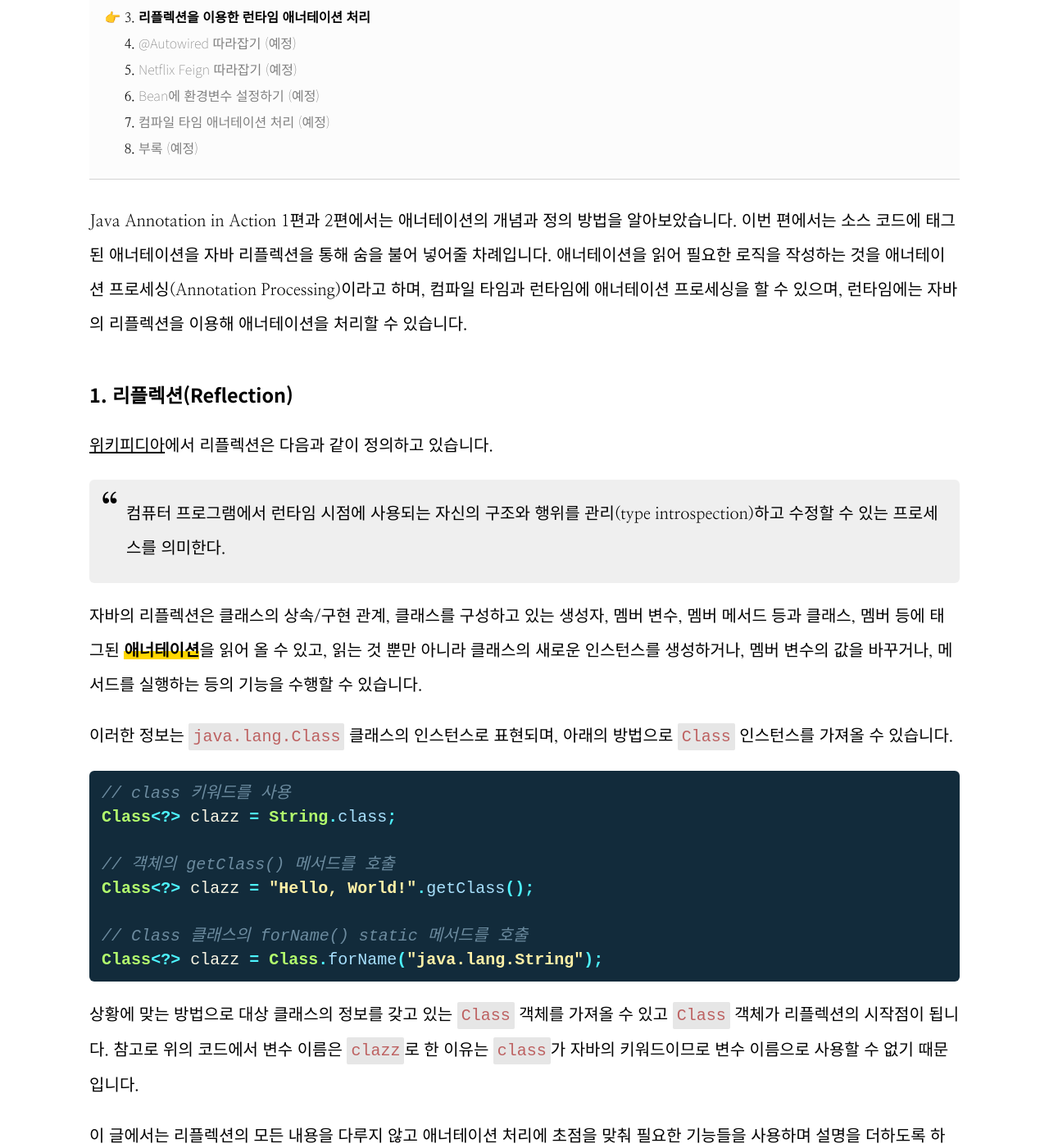
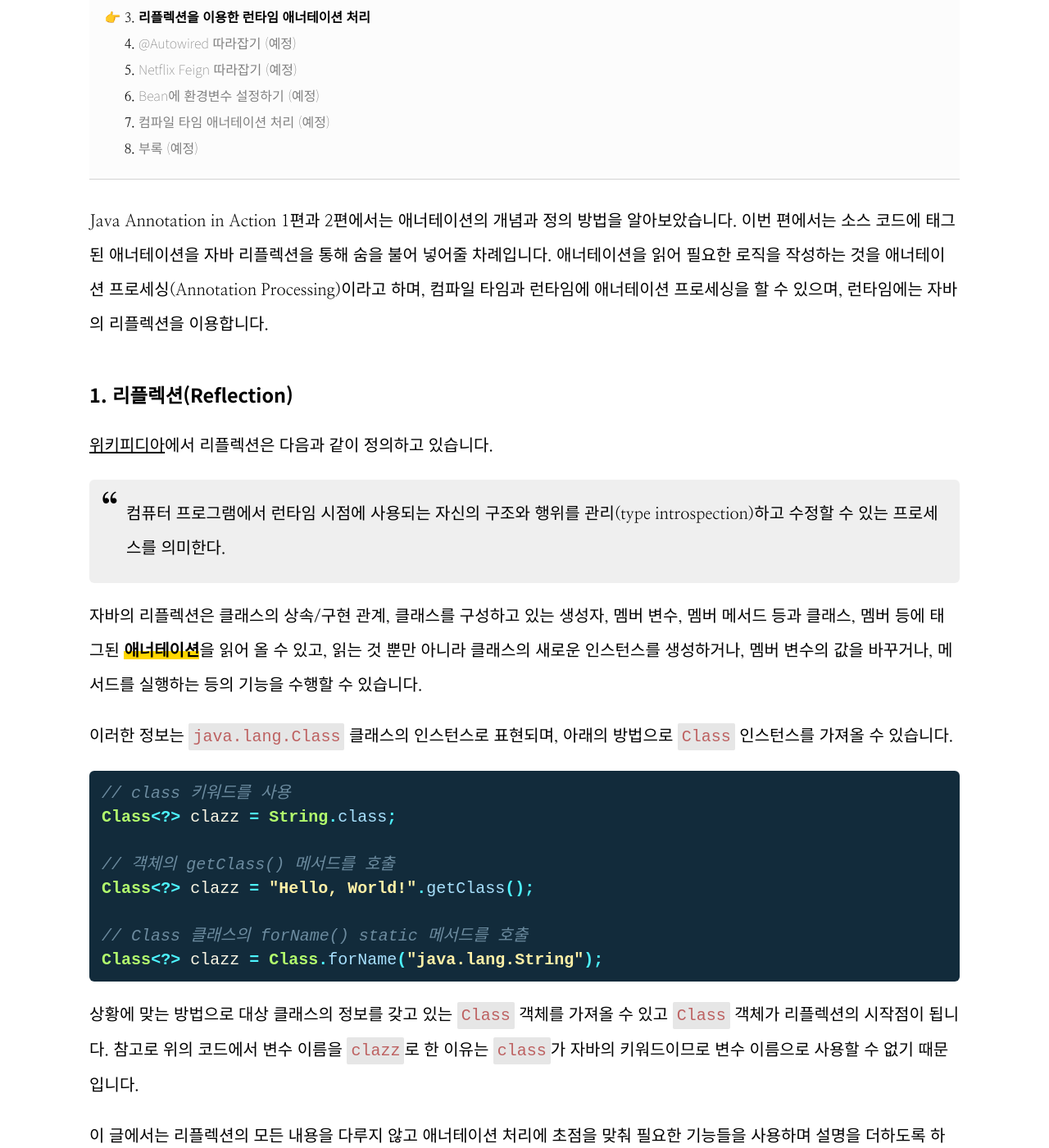
Before and after one commit to nnoco/nnoco.github.io, a Jekyll site: the page built from _posts/dev/java/2020-05-06-Java-Annotation-in-Action-3.md, in a window 1280 px wide and 1400 px high, scrolled down 474 px. Shown: the whole window at 82% size. Built offline with Jekyll 4.4.1, drawn with Linux system fonts in a browser that asks for light colours; some web fonts are replaced; our own code applies the rules of GitHub Pages for plain Markdown files; comment, search, counter and statistics services are not loaded.

Commit message:
오타 수정

````diff
--- a/_posts/dev/java/2020-05-06-Java-Annotation-in-Action-3.md
+++ b/_posts/dev/java/2020-05-06-Java-Annotation-in-Action-3.md
@@ -6,7 +6,7 @@ categories: dev java
 series: java_annotation_in_action
 ---
 
-Java Annotation in Action 1편과 2편에서는 애너테이션의 개념과 정의 방법을 알아보았습니다. 이번 편에서는 소스 코드에 태그된 애너테이션을 자바 리플렉션을 통해 숨을 불어 넣어줄 차례입니다. 애너테이션을 읽어 필요한 로직을 작성하는 것을 애너테이션 프로세싱(Annotation Processing)이라고 하며, 컴파일 타임과 런타임에 애너테이션 프로세싱을 할 수 있으며, 런타임에는 자바의 리플렉션을 이용해 애너테이션을 처리할 수 있습니다.
+Java Annotation in Action 1편과 2편에서는 애너테이션의 개념과 정의 방법을 알아보았습니다. 이번 편에서는 소스 코드에 태그된 애너테이션을 자바 리플렉션을 통해 숨을 불어 넣어줄 차례입니다. 애너테이션을 읽어 필요한 로직을 작성하는 것을 애너테이션 프로세싱(Annotation Processing)이라고 하며, 컴파일 타임과 런타임에 애너테이션 프로세싱을 할 수 있으며, 런타임에는 자바의 리플렉션을 이용합니다.
 
 # 1. 리플렉션(Reflection)
 [위키피디아](https://ko.wikipedia.org/wiki/%EB%B0%98%EC%98%81_(%EC%BB%B4%ED%93%A8%ED%84%B0_%EA%B3%BC%ED%95%99))에서 리플렉션은 다음과 같이 정의하고 있습니다.
@@ -26,7 +26,7 @@ Class<?> clazz = "Hello, World!".getClass();
 Class<?> clazz = Class.forName("java.lang.String");
 ```
 
-상황에 맞는 방법으로 대상 클래스의 정보를 갖고 있는 `Class` 객체를 가져올 수 있고 `Class` 객체가 리플렉션의 시작점이 됩니다. 참고로 위의 코드에서 변수 이름은 `clazz`로 한 이유는 `class`가 자바의 키워드이므로 변수 이름으로 사용할 수 없기 때문입니다.
+상황에 맞는 방법으로 대상 클래스의 정보를 갖고 있는 `Class` 객체를 가져올 수 있고 `Class` 객체가 리플렉션의 시작점이 됩니다. 참고로 위의 코드에서 변수 이름을 `clazz`로 한 이유는 `class`가 자바의 키워드이므로 변수 이름으로 사용할 수 없기 때문입니다.
 
 이 글에서는 리플렉션의 모든 내용을 다루지 않고 애너테이션 처리에 초점을 맞춰 필요한 기능들을 사용하며 설명을 더하도록 하겠습니다.
 
````
